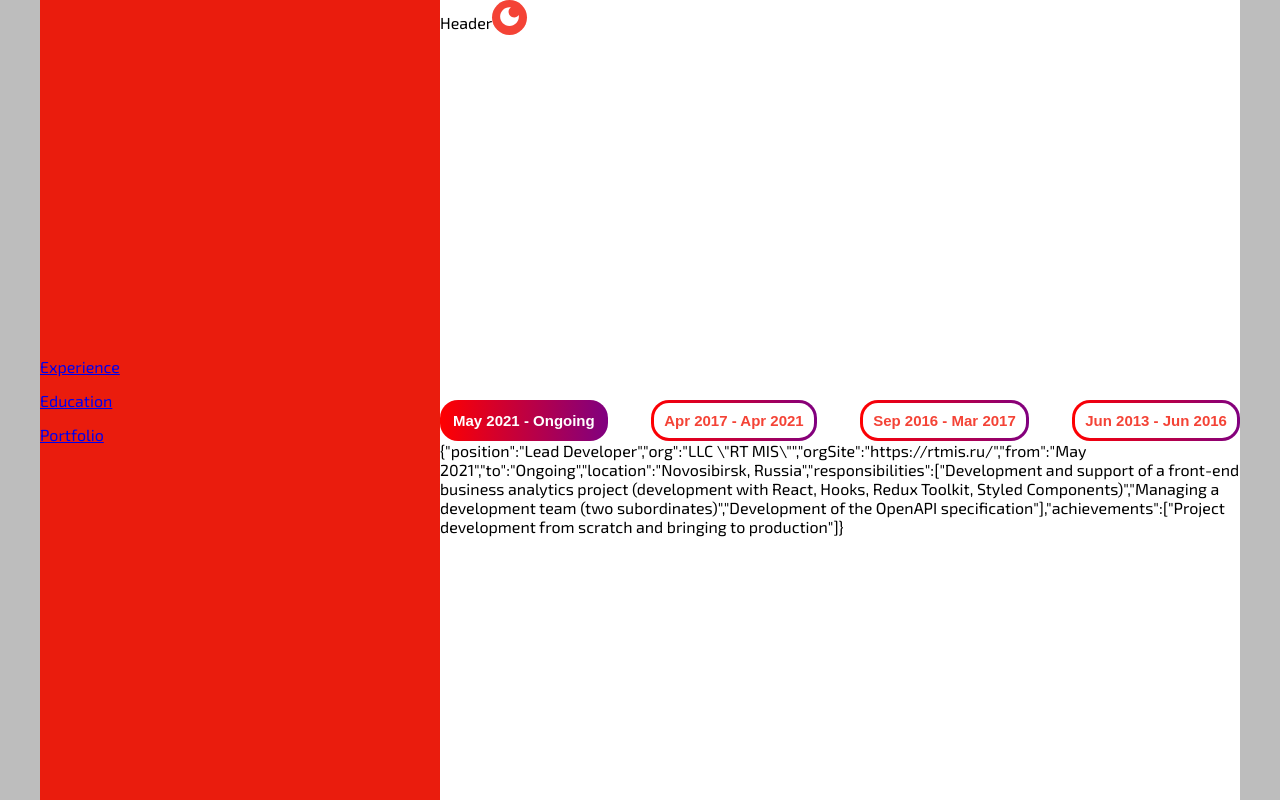
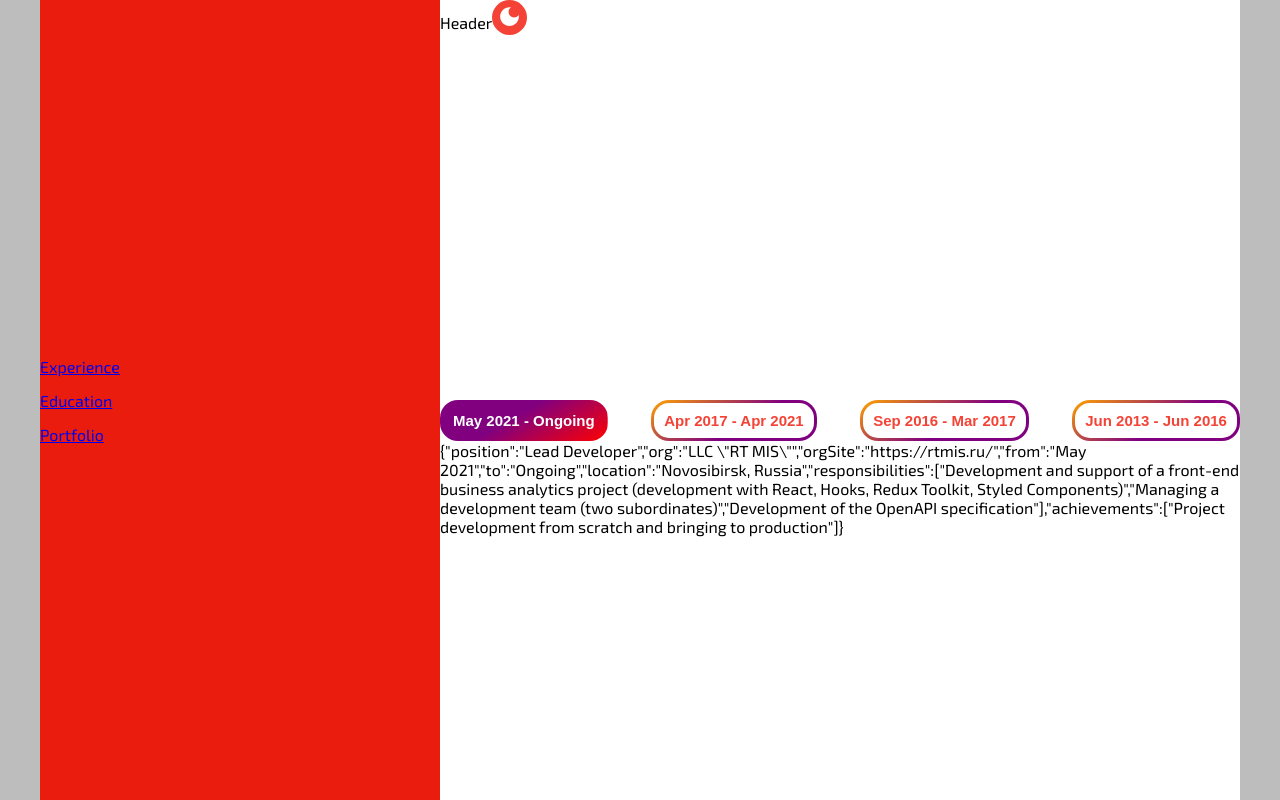
Before and after one commit to burdukowsky/burdukowsky.github.io, a React (Create React App) app: page / in a window 1280 px wide. Built offline with nearby package versions, Linux system fonts and the light colour scheme.

Commit message:
StepperButton gradient transition

```diff
--- a/src/app/components/button/Button.tsx
+++ b/src/app/components/button/Button.tsx
@@ -19,7 +19,7 @@ export const Button: FCC<Props> = ({
     return (
       classNames(styles.Button, {
         [styles.ButtonIcon]: icon,
-      }) + ` ${className}`
+      }) + ` ${className ?? ''}`
     );
   }, [className, icon]);
 
--- a/src/app/components/stepper/components/stepper-button/StepperButton.module.scss
+++ b/src/app/components/stepper/components/stepper-button/StepperButton.module.scss
@@ -1,29 +1,42 @@
 $radius: 15px;
+$transition-duration: 150ms;
 
-.StepperButtonWrap {
-  background: linear-gradient(to right, red, purple);
+.StepperButton {
+  background: linear-gradient(-30deg, red, purple, purple, orange);
   padding: 3px;
   border-radius: $radius * 1.2;
-}
-
-.StepperButton {
+  transition: background $transition-duration ease-out;
+  background-size: 200% 100%;
   cursor: pointer;
-  background-color: var(--surface);
   border: none;
   font-weight: bold;
-  border-radius: $radius;
-  padding: 10px;
   line-height: 1;
   font-size: 15px;
   color: var(--primary);
-  transition: background-color 150ms;
 
   &:hover {
-    background-color: var(--surface-opacity-80);
+    &:not(.StepperButtonActive) {
+      background-position: 100%;
+
+      > .StepperButtonWrap {
+        background-color: var(--surface-opacity-80);
+      }
+    }
   }
 
   &.StepperButtonActive {
-    background-color: transparent;
+    background-position: 100%;
     color: white;
+
+    > .StepperButtonWrap {
+      background-color: transparent;
+    }
+  }
+
+  > .StepperButtonWrap {
+    background-color: var(--surface);
+    padding: 10px;
+    transition: background-color $transition-duration;
+    border-radius: $radius;
   }
 }
--- a/src/app/components/stepper/components/stepper-button/StepperButton.tsx
+++ b/src/app/components/stepper/components/stepper-button/StepperButton.tsx
@@ -19,15 +19,13 @@ export const StepperButton: FCC<Props> = ({
     return (
       classNames(styles.StepperButton, {
         [styles.StepperButtonActive]: active,
-      }) + ` ${className}`
+      }) + ` ${className ?? ''}`
     );
   }, [active, className]);
 
   return (
-    <div className={styles.StepperButtonWrap}>
-      <button {...buttonProps} type={type} className={computedClassName}>
-        {children}
-      </button>
-    </div>
+    <button {...buttonProps} type={type} className={computedClassName}>
+      <div className={styles.StepperButtonWrap}>{children}</div>
+    </button>
   );
 };
```
